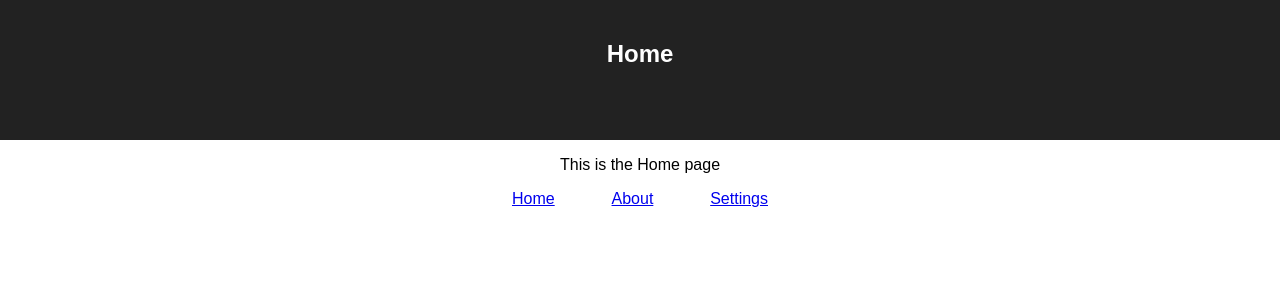
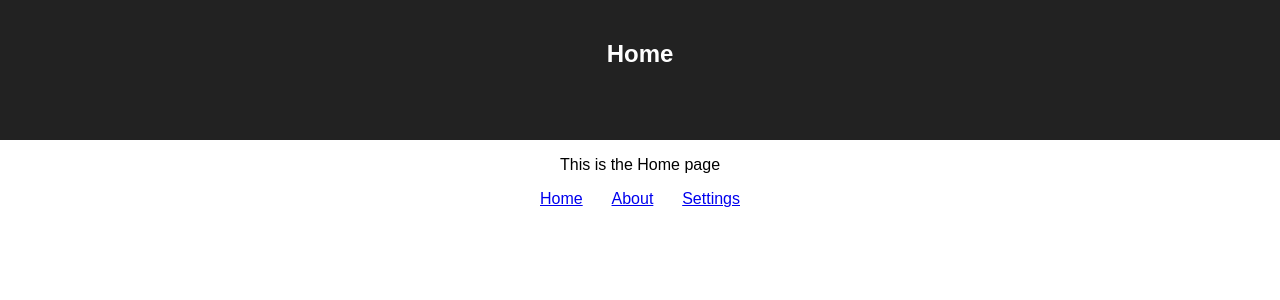
Before and after one commit to Extnow/pwa-test, a React (Create React App) app: page / in a window 1280 px wide. Shown: the top 300 px of the page. Built offline with nearby package versions, Linux system fonts and the light colour scheme.

Commit message:
change icon and fix some styles

```diff
--- a/public/index.html
+++ b/public/index.html
@@ -16,8 +16,8 @@
   <body>
     <div id="root">
       <div class="App">
-        <header class="App-header"><h2>Home</h2></header>
-        <p class="App-intro">Loading site...</p>
+        <header class="App-header"></header>
+        <p>Loading site...</p>
       </div>
     </div>
     <script>
--- a/public/style.css
+++ b/public/style.css
@@ -18,10 +18,6 @@ body {
 .App-navigation {
   display: flex;
   justify-content: space-between;
-  width: 20%;
+  width: 200px;
   margin: 0 auto;
 }
-
-.App-intro {
-  font-size: large;
-}
```
Also changed, not shown: public/icon.png.
